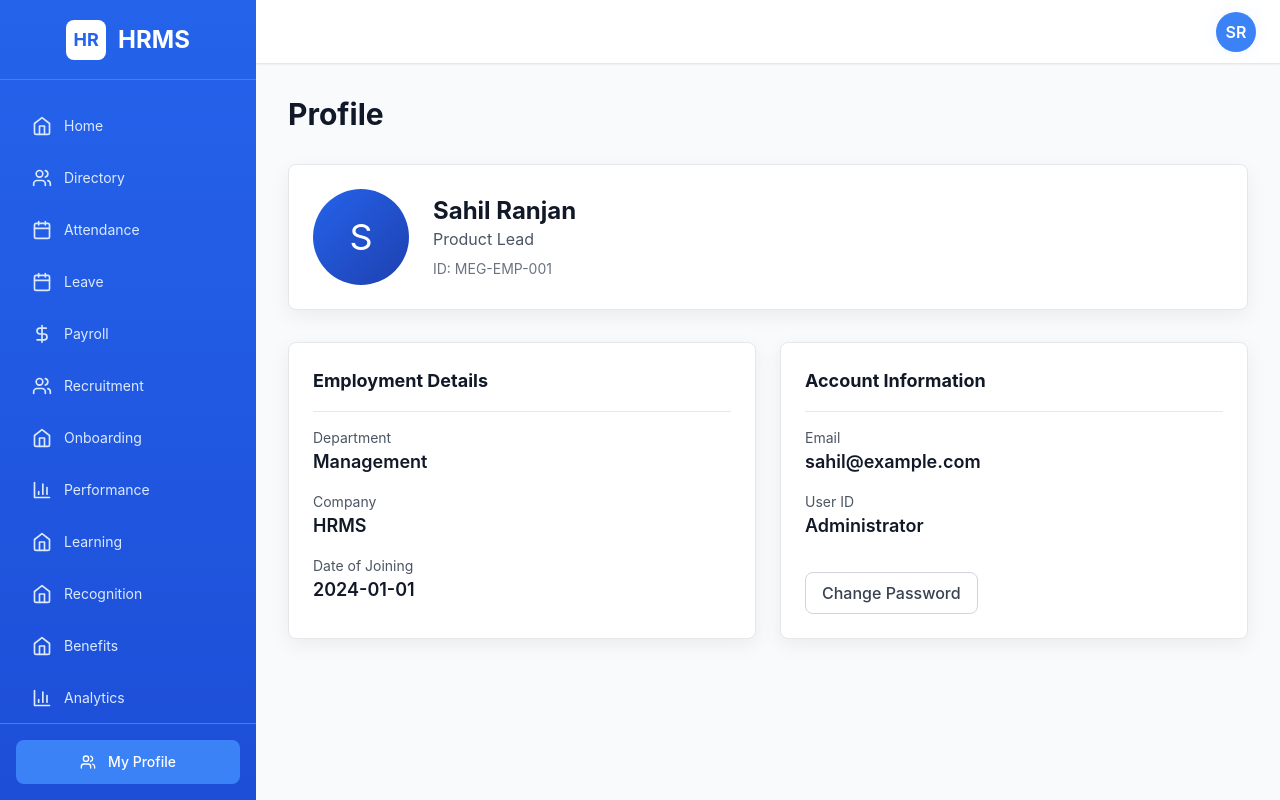
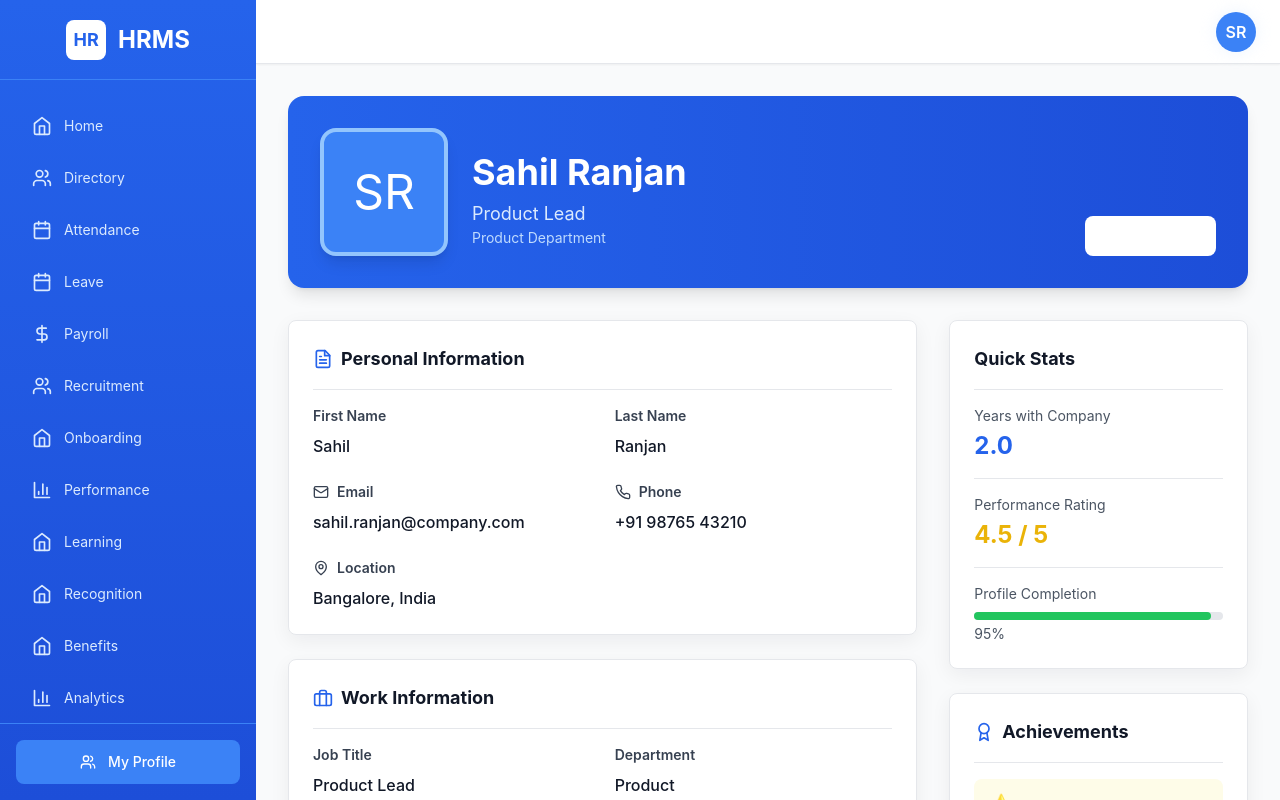
Before and after one commit to SahilRanjan0017/HRMS, a Next.js app: page /profile in a window 1280 px wide. Built offline with nearby package versions, Linux system fonts and the light colour scheme.

Commit message:
Redesign profile page with modern layout
cgen-df23e282aeda4126af4823ea3f63f799

```diff
--- a/app/profile/page.tsx
+++ b/app/profile/page.tsx
@@ -1,87 +1,379 @@
-'use client'
+"use client"
 
-import React from 'react'
-import { MainLayout } from '@/components/layout/MainLayout'
-import { Card, CardContent, CardHeader, CardTitle } from '@/components/ui/Card'
-import { Button } from '@/components/ui/Button'
-import { useAuth } from '@/lib/hooks'
+import React, { useState } from "react"
+import { MainLayout } from "@/components/layout/MainLayout"
+import { Card, CardContent, CardHeader, CardTitle } from "@/components/ui/Card"
+import { Button } from "@/components/ui/Button"
+import { Input } from "@/components/ui/Input"
+import { Mail, Phone, MapPin, Briefcase, Calendar, Award, FileText, Settings } from "lucide-react"
 
 export default function ProfilePage() {
-	const { user, employee, loading } = useAuth()
+	const [isEditing, setIsEditing] = useState(false)
+	const [formData, setFormData] = useState({
+		firstName: "Sahil",
+		lastName: "Ranjan",
+		email: "sahil.ranjan@company.com",
+		phone: "+91 98765 43210",
+		location: "Bangalore, India",
+		jobTitle: "Product Lead",
+		department: "Product",
+		joinDate: "2022-01-15",
+		reportsTo: "CEO",
+		bio: "Passionate about building great products and leading teams.",
+	})
 
-	if (loading) {
-		return (
-			<MainLayout>
-				<div className="flex items-center justify-center min-h-screen">
-					<p className="text-gray-500">Loading...</p>
-				</div>
-			</MainLayout>
-		)
+	const handleChange = (e: React.ChangeEvent<HTMLInputElement | HTMLTextAreaElement>) => {
+		setFormData({
+			...formData,
+			[e.target.name]: e.target.value,
+		})
 	}
 
 	return (
 		<MainLayout>
 			<div className="space-y-8">
-				<h1 className="text-3xl font-bold text-gray-900">Profile</h1>
+				{/* Profile Header */}
+				<div className="bg-gradient-to-r from-blue-600 to-blue-700 rounded-2xl p-8 text-white shadow-lg">
+					<div className="flex items-end gap-6">
+						<div className="w-32 h-32 bg-blue-500 rounded-2xl flex items-center justify-center text-5xl shadow-lg border-4 border-blue-300">
+							SR
+						</div>
+						<div className="flex-1 mb-2">
+							<h1 className="text-4xl font-bold">
+								{formData.firstName} {formData.lastName}
+							</h1>
+							<p className="text-blue-100 text-lg mt-2">
+								{formData.jobTitle}
+							</p>
+							<p className="text-blue-200 text-sm">
+								{formData.department} Department
+							</p>
+						</div>
+						<Button
+							onClick={() => setIsEditing(!isEditing)}
+							className="bg-white text-blue-600 hover:bg-blue-50 px-6"
+						>
+							{isEditing ? "Save" : "Edit Profile"}
+						</Button>
+					</div>
+				</div>
 
-				{/* Profile Header */}
+				{/* Main Content Grid */}
+				<div className="grid grid-cols-1 lg:grid-cols-3 gap-8">
+					{/* Left Column - Personal Info */}
+					<div className="lg:col-span-2 space-y-6">
 						<Card>
-					<CardContent>
-						<div className="flex items-center gap-6">
-							<div className="w-24 h-24 bg-gradient-to-br from-blue-600 to-blue-800 rounded-full flex items-center justify-center">
-								<span className="text-4xl text-white">{employee?.employee_name?.charAt(0)}</span>
+							<CardHeader>
+								<CardTitle className="flex items-center gap-2">
+									<FileText className="w-5 h-5 text-blue-600" />
+									Personal Information
+								</CardTitle>
+							</CardHeader>
+							<CardContent className="space-y-6">
+								<div className="grid grid-cols-1 md:grid-cols-2 gap-6">
+									<div>
+										<label className="block text-sm font-semibold text-gray-700 mb-2">
+											First Name
+										</label>
+										{isEditing ? (
+											<Input
+												type="text"
+												name="firstName"
+												value={formData.firstName}
+												onChange={handleChange}
+											/>
+										) : (
+											<p className="text-gray-900 font-medium">
+												{formData.firstName}
+											</p>
+										)}
 									</div>
 									<div>
-								<h2 className="text-2xl font-bold text-gray-900">{employee?.employee_name}</h2>
-								<p className="text-gray-600">{employee?.designation}</p>
-								<p className="text-sm text-gray-500 mt-2">ID: {employee?.name}</p>
+										<label className="block text-sm font-semibold text-gray-700 mb-2">
+											Last Name
+										</label>
+										{isEditing ? (
+											<Input
+												type="text"
+												name="lastName"
+												value={formData.lastName}
+												onChange={handleChange}
+											/>
+										) : (
+											<p className="text-gray-900 font-medium">
+												{formData.lastName}
+											</p>
+										)}
 									</div>
 								</div>
-					</CardContent>
-				</Card>
 
-				{/* Employee Information */}
 								<div className="grid grid-cols-1 md:grid-cols-2 gap-6">
-					<Card>
-						<CardHeader>
-							<CardTitle>Employment Details</CardTitle>
-						</CardHeader>
-						<CardContent className="space-y-4">
 									<div>
-								<p className="text-sm text-gray-600">Department</p>
-								<p className="text-lg font-semibold text-gray-900">{employee?.department}</p>
+										<label className="flex items-center gap-2 text-sm font-semibold text-gray-700 mb-2">
+											<Mail className="w-4 h-4" />
+											Email
+										</label>
+										{isEditing ? (
+											<Input
+												type="email"
+												name="email"
+												value={formData.email}
+												onChange={handleChange}
+											/>
+										) : (
+											<p className="text-gray-900 font-medium">
+												{formData.email}
+											</p>
+										)}
 									</div>
 									<div>
-								<p className="text-sm text-gray-600">Company</p>
-								<p className="text-lg font-semibold text-gray-900">{employee?.company}</p>
+										<label className="flex items-center gap-2 text-sm font-semibold text-gray-700 mb-2">
+											<Phone className="w-4 h-4" />
+											Phone
+										</label>
+										{isEditing ? (
+											<Input
+												type="tel"
+												name="phone"
+												value={formData.phone}
+												onChange={handleChange}
+											/>
+										) : (
+											<p className="text-gray-900 font-medium">
+												{formData.phone}
+											</p>
+										)}
 									</div>
+								</div>
+
 								<div>
-								<p className="text-sm text-gray-600">Date of Joining</p>
-								<p className="text-lg font-semibold text-gray-900">{employee?.date_of_joining}</p>
+									<label className="flex items-center gap-2 text-sm font-semibold text-gray-700 mb-2">
+										<MapPin className="w-4 h-4" />
+										Location
+									</label>
+									{isEditing ? (
+										<Input
+											type="text"
+											name="location"
+											value={formData.location}
+											onChange={handleChange}
+										/>
+									) : (
+										<p className="text-gray-900 font-medium">
+											{formData.location}
+										</p>
+									)}
 								</div>
 							</CardContent>
 						</Card>
 
 						<Card>
 							<CardHeader>
-							<CardTitle>Account Information</CardTitle>
+								<CardTitle className="flex items-center gap-2">
+									<Briefcase className="w-5 h-5 text-blue-600" />
+									Work Information
+								</CardTitle>
 							</CardHeader>
-						<CardContent className="space-y-4">
+							<CardContent className="space-y-6">
+								<div className="grid grid-cols-1 md:grid-cols-2 gap-6">
 									<div>
-								<p className="text-sm text-gray-600">Email</p>
-								<p className="text-lg font-semibold text-gray-900">{user?.email || 'Not set'}</p>
+										<label className="block text-sm font-semibold text-gray-700 mb-2">
+											Job Title
+										</label>
+										{isEditing ? (
+											<Input
+												type="text"
+												name="jobTitle"
+												value={formData.jobTitle}
+												onChange={handleChange}
+											/>
+										) : (
+											<p className="text-gray-900 font-medium">
+												{formData.jobTitle}
+											</p>
+										)}
 									</div>
 									<div>
-								<p className="text-sm text-gray-600">User ID</p>
-								<p className="text-lg font-semibold text-gray-900">{user?.name}</p>
+										<label className="block text-sm font-semibold text-gray-700 mb-2">
+											Department
+										</label>
+										{isEditing ? (
+											<Input
+												type="text"
+												name="department"
+												value={formData.department}
+												onChange={handleChange}
+											/>
+										) : (
+											<p className="text-gray-900 font-medium">
+												{formData.department}
+											</p>
+										)}
+									</div>
+								</div>
+
+								<div className="grid grid-cols-1 md:grid-cols-2 gap-6">
+									<div>
+										<label className="flex items-center gap-2 text-sm font-semibold text-gray-700 mb-2">
+											<Calendar className="w-4 h-4" />
+											Join Date
+										</label>
+										{isEditing ? (
+											<Input
+												type="date"
+												name="joinDate"
+												value={formData.joinDate}
+												onChange={handleChange}
+											/>
+										) : (
+											<p className="text-gray-900 font-medium">
+												{new Date(
+													formData.joinDate
+												).toLocaleDateString()}
+											</p>
+										)}
 									</div>
 									<div>
-								<Button variant="outline" className="mt-4">
-									Change Password
-								</Button>
+										<label className="block text-sm font-semibold text-gray-700 mb-2">
+											Reports To
+										</label>
+										{isEditing ? (
+											<Input
+												type="text"
+												name="reportsTo"
+												value={formData.reportsTo}
+												onChange={handleChange}
+											/>
+										) : (
+											<p className="text-gray-900 font-medium">
+												{formData.reportsTo}
+											</p>
+										)}
+									</div>
 								</div>
 							</CardContent>
 						</Card>
+
+						<Card>
+							<CardHeader>
+								<CardTitle>About You</CardTitle>
+							</CardHeader>
+							<CardContent>
+								{isEditing ? (
+									<textarea
+										name="bio"
+										value={formData.bio}
+										onChange={handleChange}
+										className="w-full p-3 border border-gray-300 rounded-lg focus:outline-none focus:ring-2 focus:ring-blue-500 resize-none"
+										rows={4}
+									/>
+								) : (
+									<p className="text-gray-700">{formData.bio}</p>
+								)}
+							</CardContent>
+						</Card>
+					</div>
+
+					{/* Right Column - Quick Stats */}
+					<div className="space-y-6">
+						<Card>
+							<CardHeader>
+								<CardTitle className="text-lg">Quick Stats</CardTitle>
+							</CardHeader>
+							<CardContent className="space-y-4">
+								<div className="pb-4 border-b border-gray-200">
+									<p className="text-sm text-gray-600">Years with Company</p>
+									<p className="text-2xl font-bold text-blue-600 mt-1">
+										2.0
+									</p>
+								</div>
+								<div className="pb-4 border-b border-gray-200">
+									<p className="text-sm text-gray-600">Performance Rating</p>
+									<p className="text-2xl font-bold text-yellow-500 mt-1">
+										4.5 / 5
+									</p>
+								</div>
+								<div>
+									<p className="text-sm text-gray-600">
+										Profile Completion
+									</p>
+									<div className="mt-2 w-full bg-gray-200 rounded-full h-2">
+										<div
+											className="bg-green-500 h-2 rounded-full"
+											style={{ width: "95%" }}
+										></div>
+									</div>
+									<p className="text-sm text-gray-600 mt-1">95%</p>
+								</div>
+							</CardContent>
+						</Card>
+
+						<Card>
+							<CardHeader>
+								<CardTitle className="flex items-center gap-2 text-lg">
+									<Award className="w-5 h-5 text-blue-600" />
+									Achievements
+								</CardTitle>
+							</CardHeader>
+							<CardContent className="space-y-3">
+								<div className="flex items-center gap-3 p-3 bg-yellow-50 rounded-lg">
+									<span className="text-2xl">⭐</span>
+									<span className="text-sm font-medium text-gray-900">
+										Star Performer
+									</span>
+								</div>
+								<div className="flex items-center gap-3 p-3 bg-blue-50 rounded-lg">
+									<span className="text-2xl">🤝</span>
+									<span className="text-sm font-medium text-gray-900">
+										Team Player
+									</span>
+								</div>
+								<div className="flex items-center gap-3 p-3 bg-purple-50 rounded-lg">
+									<span className="text-2xl">💡</span>
+									<span className="text-sm font-medium text-gray-900">
+										Innovation Award
+									</span>
+								</div>
+							</CardContent>
+						</Card>
+
+						<Card>
+							<CardHeader>
+								<CardTitle className="flex items-center gap-2 text-lg">
+									<Settings className="w-5 h-5 text-blue-600" />
+									Preferences
+								</CardTitle>
+							</CardHeader>
+							<CardContent className="space-y-3">
+								<label className="flex items-center gap-3 p-2 hover:bg-gray-50 rounded cursor-pointer">
+									<input
+										type="checkbox"
+										defaultChecked
+										className="w-4 h-4 rounded"
+									/>
+									<span className="text-sm text-gray-700">
+										Email Notifications
+									</span>
+								</label>
+								<label className="flex items-center gap-3 p-2 hover:bg-gray-50 rounded cursor-pointer">
+									<input
+										type="checkbox"
+										defaultChecked
+										className="w-4 h-4 rounded"
+									/>
+									<span className="text-sm text-gray-700">
+										In-App Alerts
+									</span>
+								</label>
+								<label className="flex items-center gap-3 p-2 hover:bg-gray-50 rounded cursor-pointer">
+									<input type="checkbox" className="w-4 h-4 rounded" />
+									<span className="text-sm text-gray-700">
+										Weekly Reports
+									</span>
+								</label>
+							</CardContent>
+						</Card>
+					</div>
 				</div>
 			</div>
 		</MainLayout>
```
Lines whose indentation alone changed are shown as unchanged.
